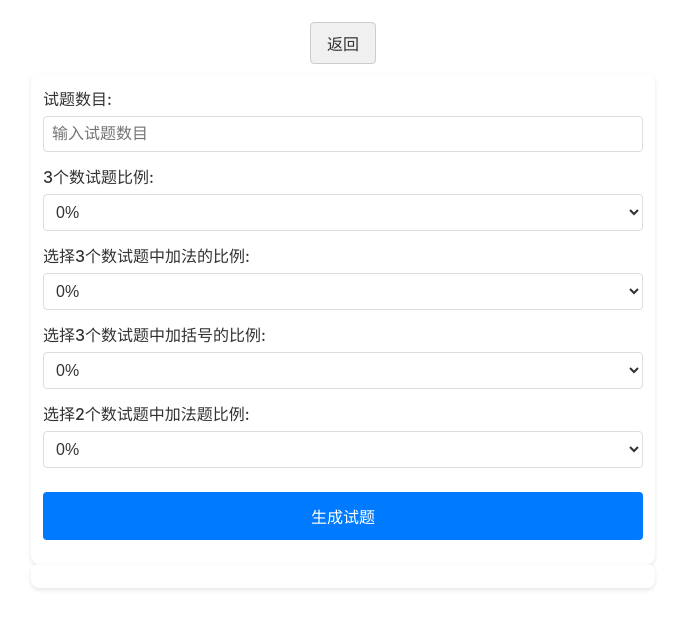
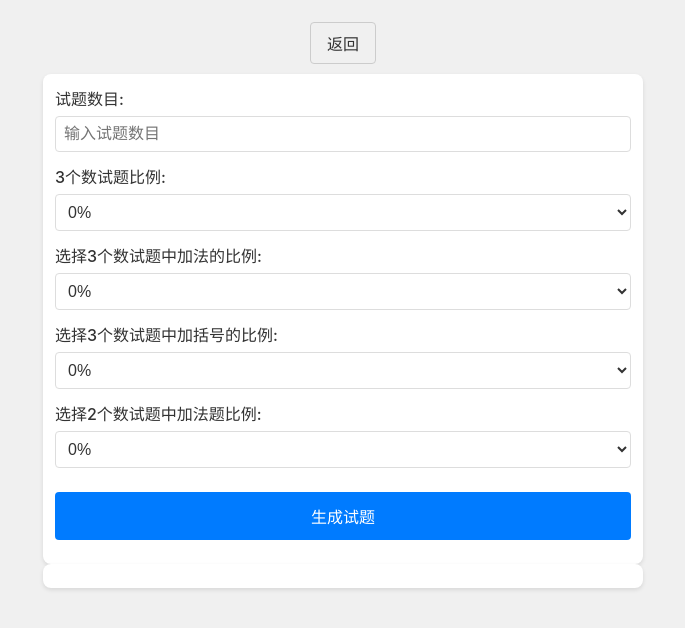
Before and after one commit to litiancheng/math-test, a website: page pages/add.html in a window 1280 px wide. Shown: the whole page, without its empty margins (297-982 px from the left). Drawn offline with Linux system fonts and the light colour scheme.

Commit message:
添加全局 box-sizing 设置，优化 body 样式以确保占满视口高度，调整背景色变量和过渡效果

```diff
--- a/assets/css/styles.css
+++ b/assets/css/styles.css
@@ -30,6 +30,11 @@
     }
 }
 
+/* 添加全局 box-sizing 设置 */
+* {
+    box-sizing: border-box;
+}
+
 html,
 body {
     height: 100%;
@@ -39,16 +44,18 @@ body {
     font-family: -apple-system, BlinkMacSystemFont, "Segoe UI", Roboto, "Helvetica Neue", Arial, sans-serif;
 }
 
-/* 更新现有样式使用新变量 */
 body {
     display: flex;
     flex-direction: column;
+    min-height: 100vh;
+    /* 确保body至少占满视口高度 */
+    margin: 0;
     align-items: center;
-    padding: var(--spacing);
-    background-color: var(--bg-color);
+    padding: var(--spacing) var(--spacing) var(--spacing) var(--spacing);
+    background-color: var(--background-color);
+    /* 注意变量名称需与定义一致 */
     color: var(--text-color);
     transition: background-color 0.3s, color 0.3s;
-    /* 添加过渡效果 */
 }
 
 .container,
@@ -127,8 +134,10 @@ select {
     justify-content: center;
     align-items: center;
     gap: 2rem;
-    height: 100vh;
+    flex: 1;
     padding: 1rem;
+    /* 移除 margin-bottom 或使用合适数值 */
+    margin-bottom: 0;
 }
 
 .menu-button {
```
